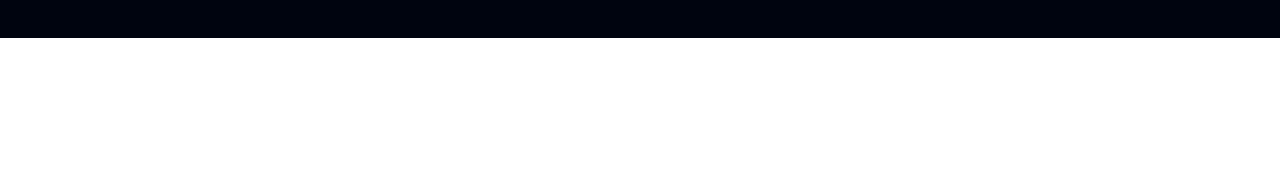
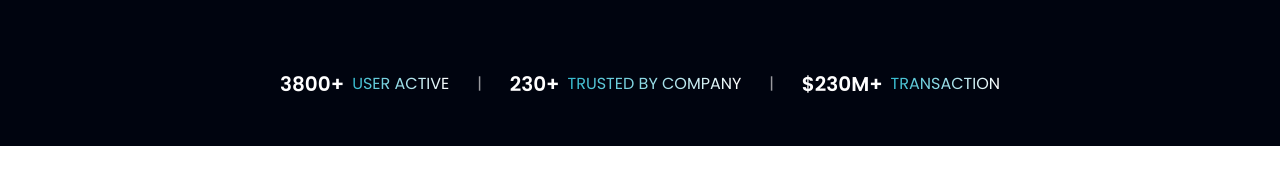
Before and after one commit to reza-sadeghzadeh/hoobank, a Next.js app: page / in a window 1280 px wide. Shown: the part 602-786 px from the top of the page. Built offline with nearby package versions, Linux system fonts and the light colour scheme.

Commit message:
create counter section

```diff
--- /dev/null
+++ b/components/Counter.tsx
@@ -0,0 +1,32 @@
+import React from "react";
+
+const Counter = () => {
+  return (
+    <section className="hoo-container flex justify-between items-center pb-12 max-md:flex-col">
+      <div className="flex justify-center max-md:justify-between  max-md:w-full max-md:my-3 items-center">
+        <h1 className="text-white font-semibold text-xl 9xl:text-5xl">3800+</h1>
+        <h4 className="linear-text ml-2 9xl:ml-4 text-md 9xl:text-lg">
+          USER ACTIVE
+        </h4>
+      </div>
+      <p className="max-md:hidden text-white opacity-60">|</p>
+      <div className="flex justify-center max-md:justify-between  max-md:w-full max-md:my-3 items-center">
+        <h1 className="text-white font-semibold text-xl 9xl:text-5xl">230+</h1>
+        <h4 className="linear-text ml-2 9xl:ml-4 text-md 9xl:text-lg">
+          TRUSTED BY COMPANY
+        </h4>
+      </div>
+      <p className="max-md:hidden text-white opacity-60">|</p>
+      <div className="flex justify-center max-md:justify-between  max-md:w-full max-md:my-3 items-center">
+        <h1 className="text-white font-semibold text-xl 9xl:text-5xl">
+          $230M+
+        </h1>
+        <h4 className="linear-text ml-2 9xl:ml-4 text-md 9xl:text-lg">
+          TRANSACTION
+        </h4>
+      </div>
+    </section>
+  );
+};
+
+export default Counter;
--- a/pages/index.tsx
+++ b/pages/index.tsx
@@ -1,5 +1,6 @@
 import Head from "next/head";
 import Business from "../components/Business";
+import Counter from "../components/Counter";
 import Header from "../components/Header";
 import Hero from "../components/Hero";
 
@@ -13,6 +14,7 @@
       </Head>
       <Header />
       <Hero />
+      <Counter />
       {/* <Business /> */}
     </main>
   );
```
